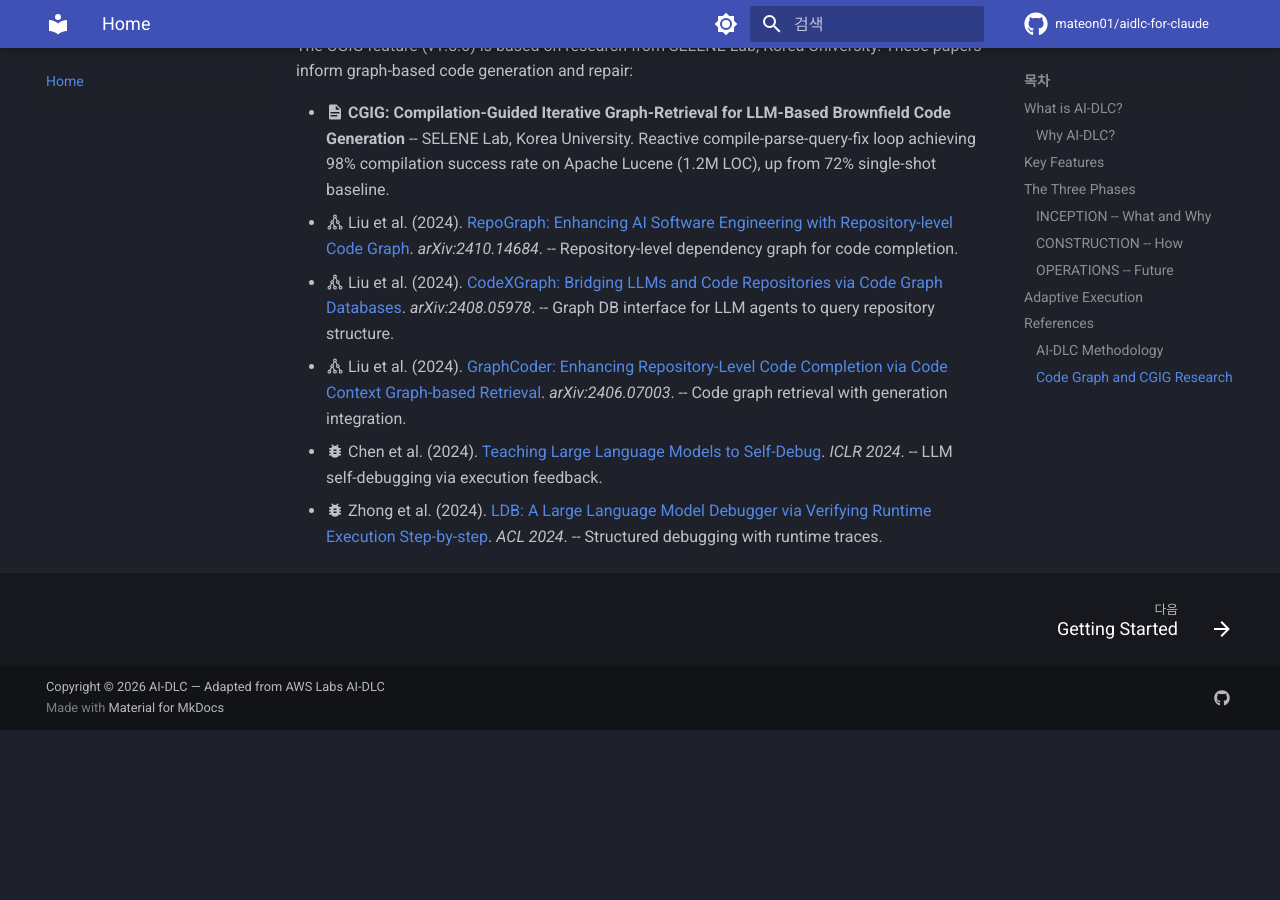
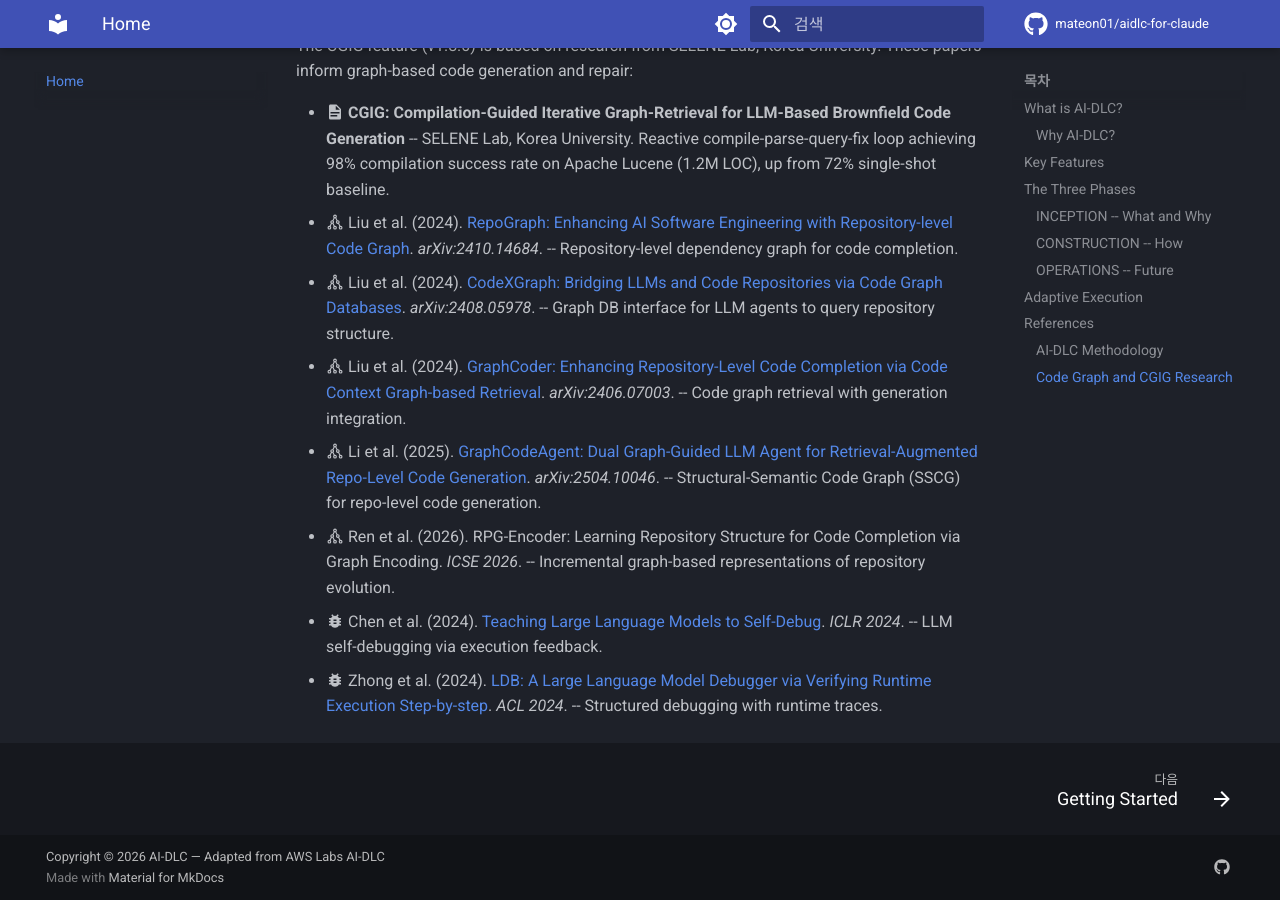
Before and after one commit to mateon01/aidlc-for-claude, an MkDocs documentation site: the page built from docs/index.md, in a window 1280 px wide and 900 px high, scrolled down 3845 px. Built offline with MkDocs 1.6.1 and Material for MkDocs 9.7.7, drawn with Linux system fonts in a browser that asks for light colours; comment, search, counter and statistics services are not loaded; before the commit the page ends 4575 px from its top, so only the background shows below that.

Commit message:
Add GraphCodeAgent (SSCG) and RPG-Encoder to references
Add two additional code graph research citations:
- GraphCodeAgent (Li et al., 2025) — Structural-Semantic Code Graph
- RPG-Encoder (Ren et al., ICSE 2026) — incremental graph encoding

Co-Authored-By: Claude Opus 4.6 <noreply@anthropic.com>

```diff
--- a/docs/index.md
+++ b/docs/index.md
@@ -116,5 +116,7 @@ The CGIG feature (v1.8.0) is based on research from SELENE Lab, Korea University
 - :material-graph-outline: Liu et al. (2024). [RepoGraph: Enhancing AI Software Engineering with Repository-level Code Graph](https://arxiv.org/abs/2410.14684). *arXiv:2410.14684*. -- Repository-level dependency graph for code completion.
 - :material-graph-outline: Liu et al. (2024). [CodeXGraph: Bridging LLMs and Code Repositories via Code Graph Databases](https://arxiv.org/abs/2408.05978). *arXiv:2408.05978*. -- Graph DB interface for LLM agents to query repository structure.
 - :material-graph-outline: Liu et al. (2024). [GraphCoder: Enhancing Repository-Level Code Completion via Code Context Graph-based Retrieval](https://arxiv.org/abs/2406.07003). *arXiv:2406.07003*. -- Code graph retrieval with generation integration.
+- :material-graph-outline: Li et al. (2025). [GraphCodeAgent: Dual Graph-Guided LLM Agent for Retrieval-Augmented Repo-Level Code Generation](https://arxiv.org/abs/2504.10046). *arXiv:2504.10046*. -- Structural-Semantic Code Graph (SSCG) for repo-level code generation.
+- :material-graph-outline: Ren et al. (2026). RPG-Encoder: Learning Repository Structure for Code Completion via Graph Encoding. *ICSE 2026*. -- Incremental graph-based representations of repository evolution.
 - :material-bug: Chen et al. (2024). [Teaching Large Language Models to Self-Debug](https://openreview.net/forum?id=KuPixIqPiq). *ICLR 2024*. -- LLM self-debugging via execution feedback.
 - :material-bug: Zhong et al. (2024). [LDB: A Large Language Model Debugger via Verifying Runtime Execution Step-by-step](https://aclanthology.org/2024.acl-long.866/). *ACL 2024*. -- Structured debugging with runtime traces.
```
Also changed, not shown: README.md (+2 -0 lines).
